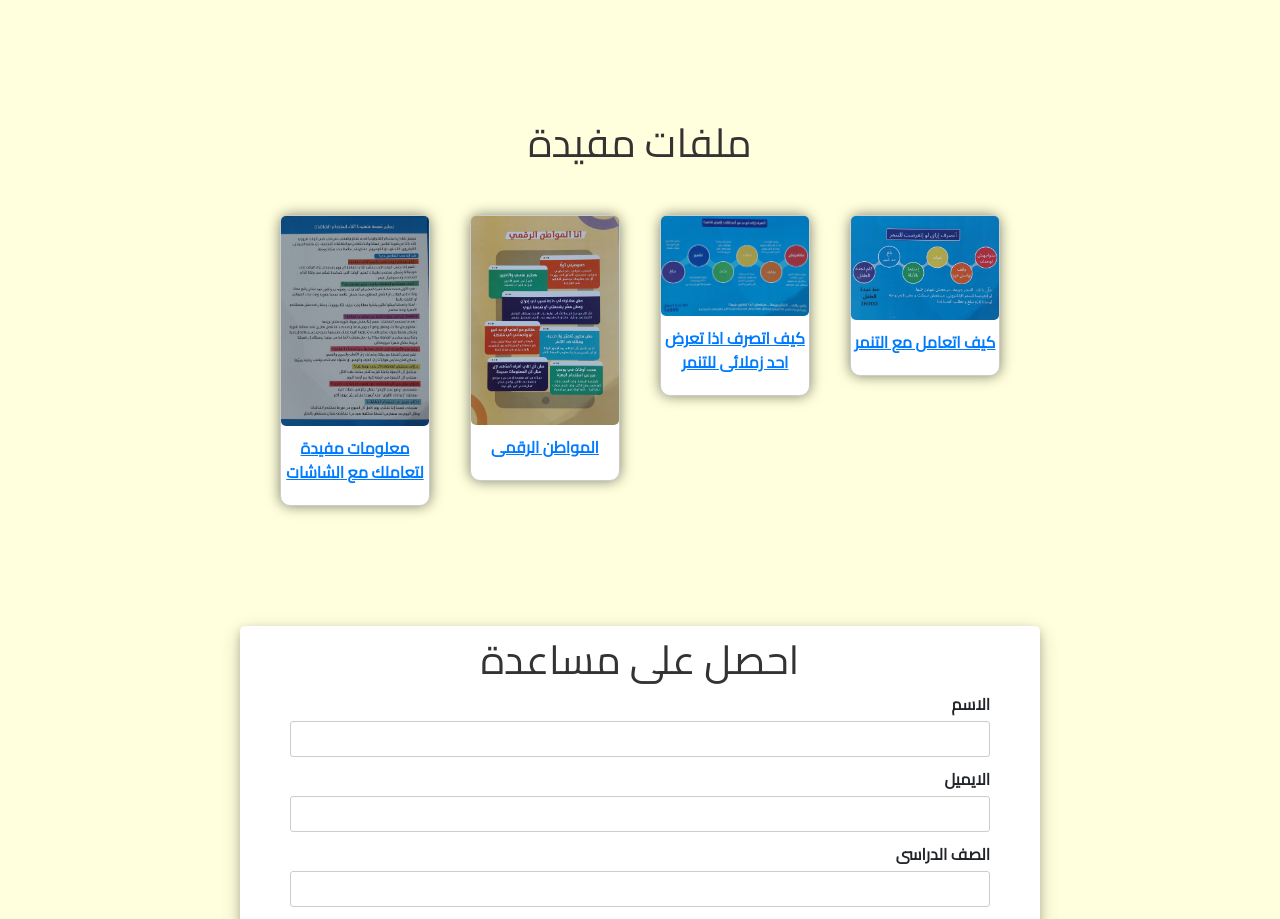
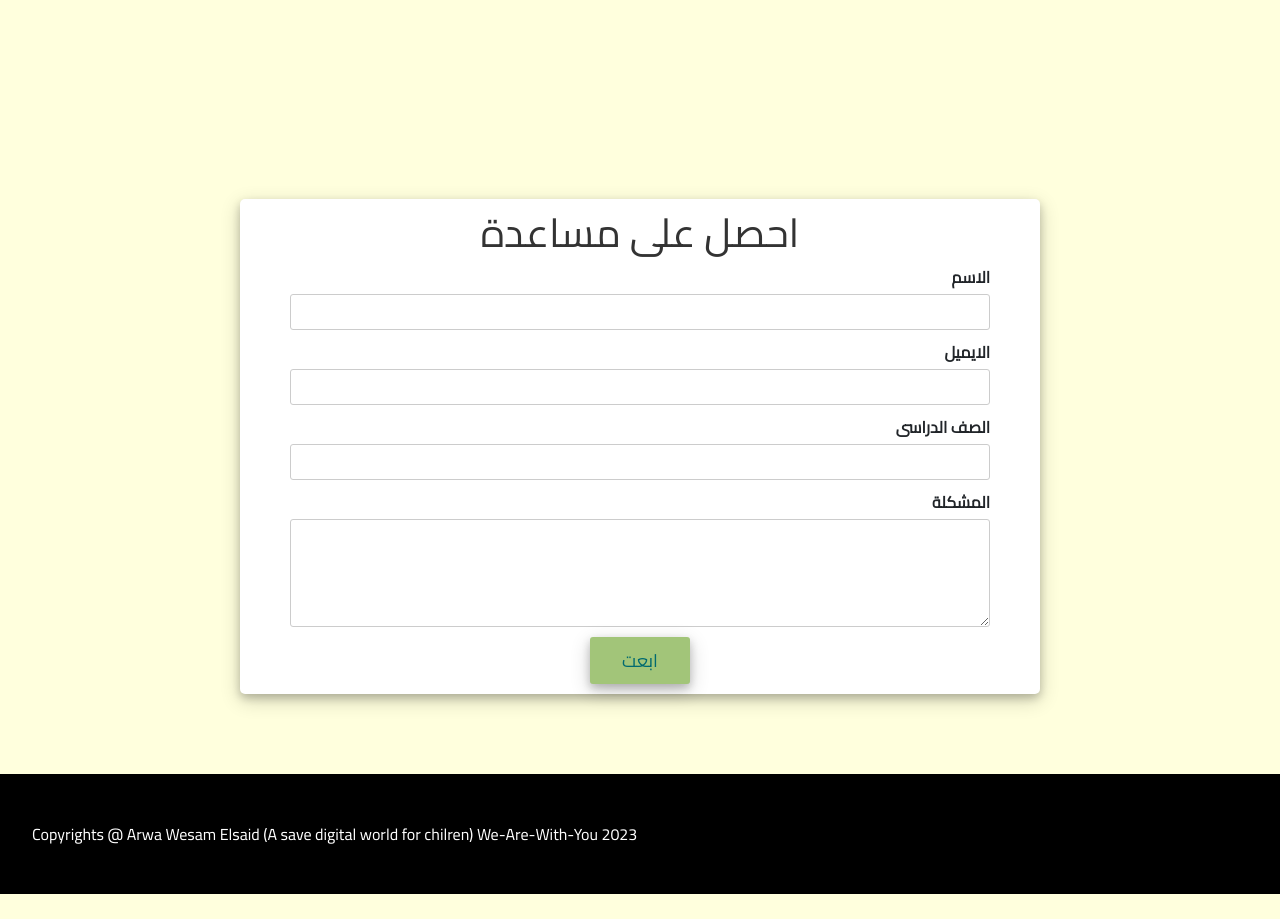
Before and after one commit to Arwa-Wesam/We-are-with-you, a plain HTML site: page index.html in a window 1280 px wide. Shown: the part 5560-6479 px from the top of the page. After the commit the page ends 6454 px from the top, so only its background shows below. Drawn offline with nearby package versions, Linux system fonts and the light colour scheme.

Commit message:
Update index.html

```diff
--- a/index.html
+++ b/index.html
@@ -994,29 +994,7 @@ footer p {
     </div>
   </div>
 </div>
-<div class="section6" id="section6">
-  <h1>ملفات مفيدة </h1>
-  <div class="box-container">
 
-    <div class="box">
-        <img src="important.jpeg" alt="Image 2">
-        <p><a href="https://mega.nz/file/zyZlQZxQ#XvdJbShuhwTK8hwumKM3l8ioM98BChrBrzV3tsThQfI" target="-blank">معلومات مفيدة لتعاملك مع الشاشات</a></p>
-    </div>
-    <div class="box">
-        <img src="digitalperson.jpeg" alt="Image 3">
-        <p><a href="https://mega.nz/file/7zhHBZ5K#4bxiaxk10lZqbugLroa2CD-t4QGashe64_RJdqdkHsY" target="-blank">المواطن الرقمى</a></p>
-    </div>
-    <div class="box">
-      <img src="friendhelp.jpeg" alt="Image 5">
-      <p><a href="https://mega.nz/file/3jAjWKyb#Suuy_b7tgn0GnvglKKIxAoMqAjqFARb6vhcvAIOhnrM" target="-blank">كيف اتصرف اذا تعرض احد زملائى للتنمر</a></p>
-  </div>
-    <div class="box">
-        <img src="ae.png" alt="Image 4">
-        <p><a href="https://mega.nz/file/CuoQhBbJ#xWkUM1kmqIRmjizk-SoR8xW-fyKY5PPPgRF8hPF74Ak" target="-blank">كيف اتعامل مع التنمر</a></p>
-    </div>
-
-</div>
-</div>
 <div class="section4" id="section4">
 <div class="container2">
   <h1>احصل على مساعدة</h1>
```
